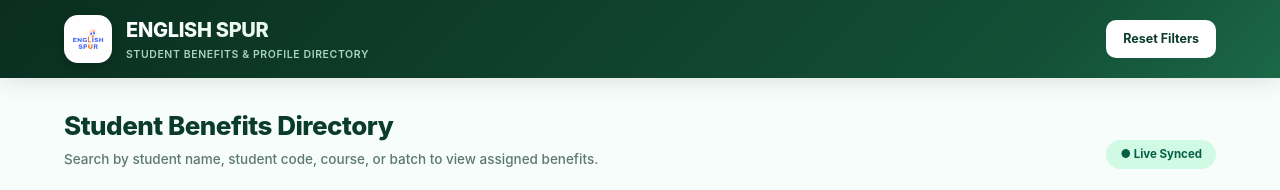
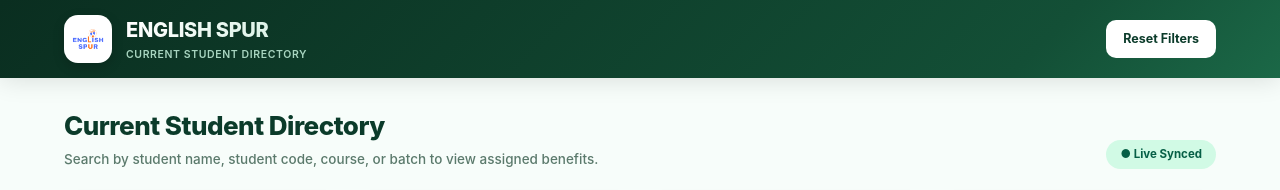
Before and after one commit to English-Spur/Student-Be.Portal, a plain HTML site: page index.html in a window 1280 px wide. Shown: the top 190 px of the page. Drawn offline with Linux system fonts and the light colour scheme; no server answers.

Commit message:
Update index.html

```diff
--- a/index.html
+++ b/index.html
@@ -244,7 +244,7 @@ button{cursor:pointer;border:none}
     <img src="logo.png" alt="English Spur Logo" onerror="this.style.display='none'">
     <div>
       <h1>ENGLISH SPUR</h1>
-      <p>Student Benefits &amp; Profile Directory</p>
+      <p>Current Student Directory</p>
     </div>
   </div>
   <button class="btn-outline" onclick="resetFilters()">Reset Filters</button>
@@ -254,7 +254,7 @@ button{cursor:pointer;border:none}
 
   <section class="intro">
     <div>
-      <h2>Student Benefits Directory</h2>
+      <h2>Current Student Directory</h2>
       <p>Search by student name, student code, course, or batch to view assigned benefits.</p>
     </div>
     <div class="live-pill">● Live Synced</div>
```
